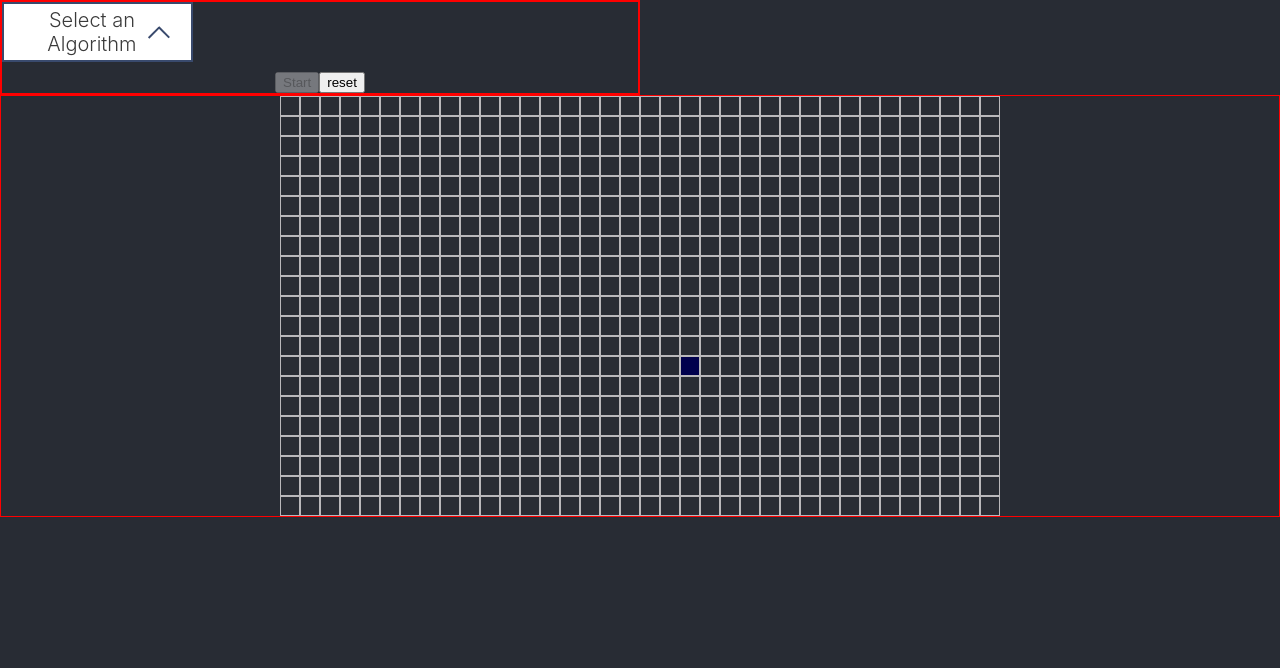
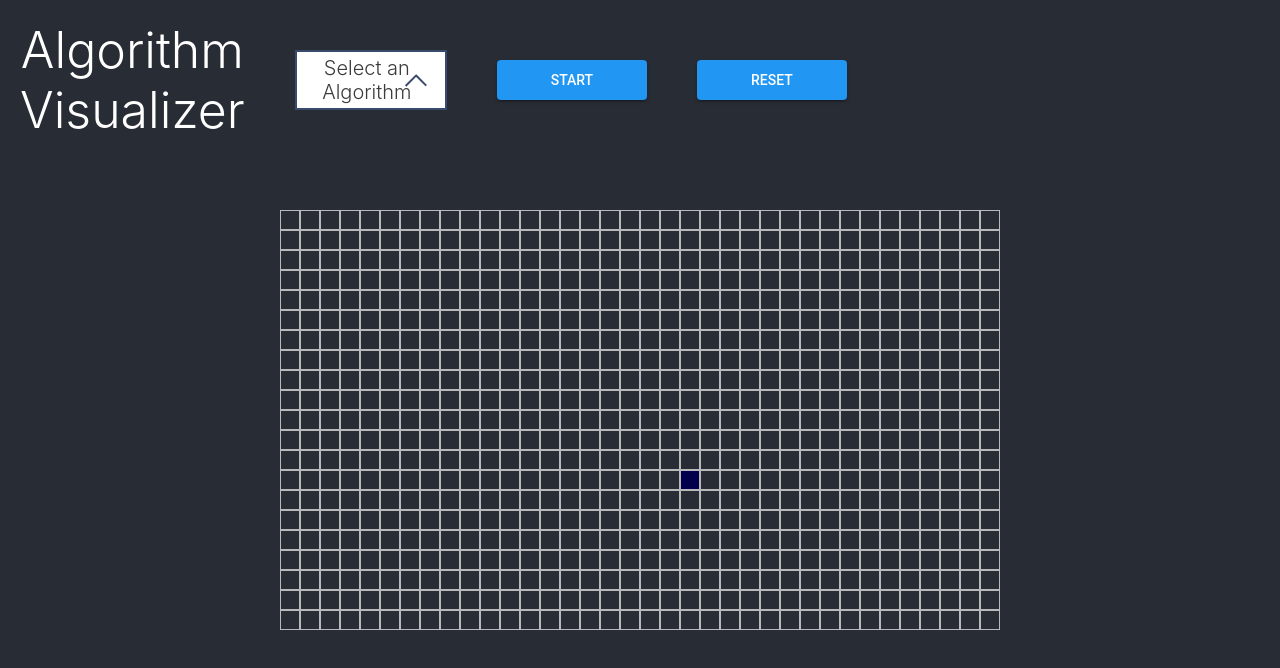
Before and after one commit to Zealll/Algo-Visualizer, a React (Create React App) app: page / in a window 1280 px wide. Shown: the top 668 px of the page. Built offline with nearby package versions, Linux system fonts and the light colour scheme.

Commit message:
Changed Header a little bit

```diff
--- a/src/header/Header.js
+++ b/src/header/Header.js
@@ -31,6 +31,7 @@
 
     return (
         <header onClick={e => dropdown && setDropdown('')} className="App-header">
+            <h1>Algorithm Visualizer</h1>
            <div onClick={classToggler} class="custom-select-wrapper">
                 <div class={`custom-select ${dropdown}`}>
                     <div class="custom-select__trigger"><span>{name ? name : 'Select an Algorithm'}</span>
--- a/src/header/Header.scss
+++ b/src/header/Header.scss
@@ -1,7 +1,16 @@
 .App-header {
-    border: 2px solid red;
+    display: flex;
+    align-items: center;
+    margin-bottom: 50px;
+    padding: 20px;
+    // border: 2px solid red;
     width: 50%;
 
+    h1 {
+        margin-right: 50px;
+        font-size: 50px;
+        font-weight: 300;
+    }
     // .selection-holder {
     //     width: 50%;
     //     border: 1px solid rgb(208, 255, 0)
@@ -11,6 +20,7 @@
         position: relative;
         user-select: none;
         width: 30%;
+        margin-right: 50px
     }
     .custom-select {
         position: relative;
@@ -109,4 +119,106 @@
         transform: rotate(45deg);
     }
 
+    button {
+        position: relative;
+        display: inline-block;
+        box-sizing: border-box;
+        border: none;
+        border-radius: 4px;
+        padding: 0 16px;
+        // margin-top: 16px;
+        margin-right: 50px;
+        min-width: 150px;
+        height: 40px;
+        vertical-align: middle;
+        text-align: center;
+        text-overflow: ellipsis;
+        text-transform: uppercase;
+        color: RGB(var(--pure-material-onprimary-rgb, 255, 255, 255));
+        background-color: RGB(var(--pure-material-primary-rgb, 33, 150, 243));
+        box-shadow: 0 3px 1px -2px rgba(0, 0, 0, 0.2), 0 2px 2px 0 rgba(0, 0, 0, 0.14),
+            0 1px 5px 0 rgba(0, 0, 0, 0.12);
+        font-family: var(
+            --pure-material-font,
+            'Roboto',
+            'Segoe UI',
+            BlinkMacSystemFont,
+            system-ui,
+            -apple-system
+        );
+        font-size: 14px;
+        font-weight: 500;
+        line-height: 36px;
+        overflow: hidden;
+        outline: none;
+        cursor: pointer;
+        transition: box-shadow 0.2s;
     }
+
+button::-moz-focus-inner {
+  border: none;
+}
+
+/* Overlay */
+button::before {
+  content: '';
+  position: absolute;
+  top: 0;
+  bottom: 0;
+  left: 0;
+  right: 0;
+  background-color: RGB(var(--pure-material-onprimary-rgb, 255, 255, 255));
+  opacity: 0;
+  transition: opacity 0.2s;
+}
+
+/* Ripple */
+button::after {
+  content: '';
+  position: absolute;
+  left: 50%;
+  top: 50%;
+  border-radius: 50%;
+  padding: 50%;
+  width: 32px; /* Safari */
+  height: 32px; /* Safari */
+  background-color: RGB(var(--pure-material-onprimary-rgb, 255, 255, 255));
+  opacity: 0;
+  transform: translate(-50%, -50%) scale(1);
+  transition: opacity 1s, transform 0.5s;
+}
+
+/* Hover, Focus */
+button:hover,
+button:focus {
+  box-shadow: 0 2px 4px -1px rgba(0, 0, 0, 0.2), 0 4px 5px 0 rgba(0, 0, 0, 0.14),
+    0 1px 10px 0 rgba(0, 0, 0, 0.12);
+}
+
+button:hover::before {
+  opacity: 0.08;
+}
+
+button:focus::before {
+  opacity: 0.24;
+}
+
+button:hover:focus::before {
+  opacity: 0.3;
+}
+
+/* Active */
+button:active {
+  box-shadow: 0 5px 5px -3px rgba(0, 0, 0, 0.2),
+    0 8px 10px 1px rgba(0, 0, 0, 0.14), 0 3px 14px 2px rgba(0, 0, 0, 0.12);
+}
+
+button:active::after {
+  opacity: 0.32;
+  transform: translate(-50%, -50%) scale(0);
+  transition: transform 0s;
+}
+
+
+
+}
--- a/src/styles/global.scss
+++ b/src/styles/global.scss
@@ -55,5 +55,5 @@
 .maze {
   display: flex;
   justify-content: center;
-  border: 1px solid red
+  // border: 1px solid red
 }
```
Lines whose indentation alone changed are shown as unchanged.
